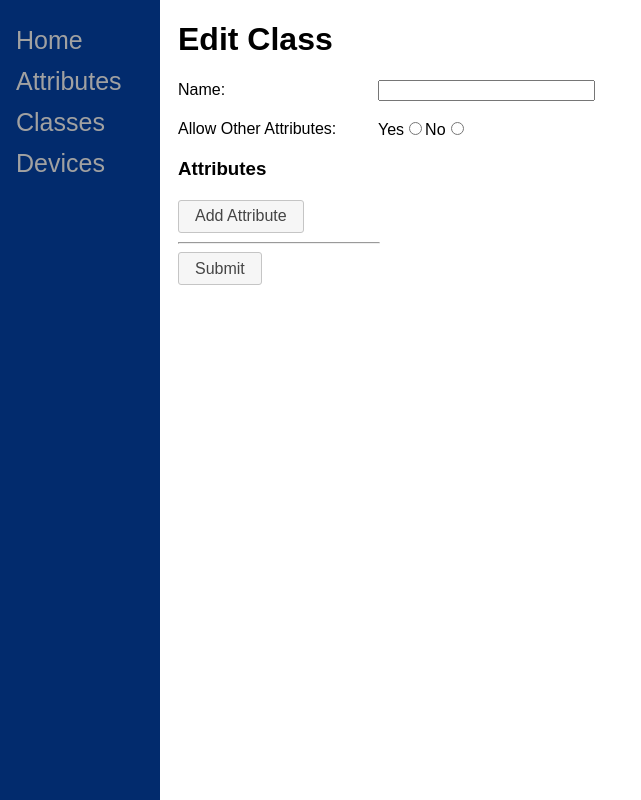
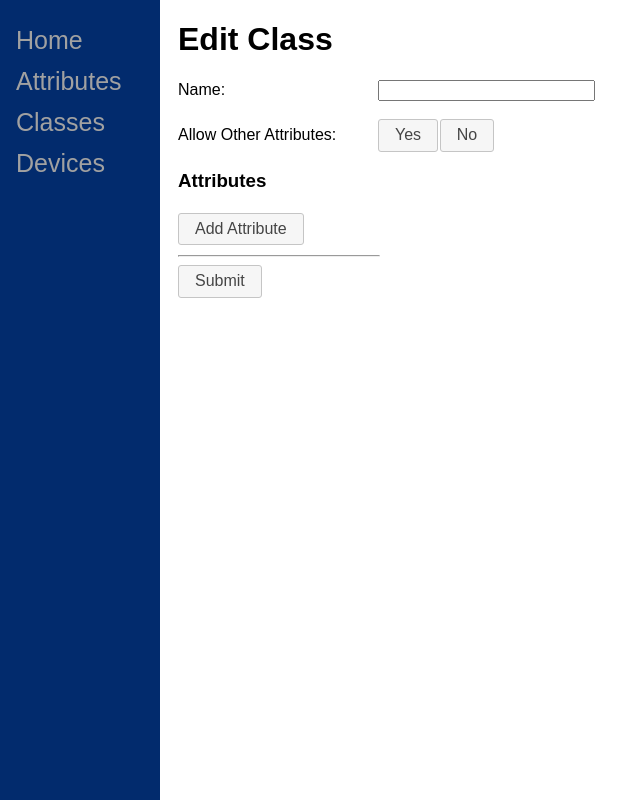
Before and after one commit to jamesbtate/network-inventory, a Flask app: page /class/edit in a window 1280 px wide. Shown: the whole page, without its empty margins (0-641 px from the left). Run offline with Flask 2, Linux system fonts and the light colour scheme; some libraries are stand-ins or nearby versions.

Commit message:
started using reusable React components.

```diff
--- a/static/inventory.jsx
+++ b/static/inventory.jsx
@@ -1,7 +1,22 @@
 // import React from 'react'
 // import ReactDOM from 'react-dom'
 
-class Form1 extends React.Component {
+
+class YesNoInput extends React.Component {
+    render() {
+        return (
+            <span class="right">
+                <label for={this.props.name + "_yes"}>Yes</label>
+                <input type="radio" name={this.props.name} id={this.props.name + "_yes"} value="yes" />
+                <label for={this.props.name + "_no"}>No</label>
+                <input type="radio" name={this.props.name} id={this.props.name + "_no"} value="no" />
+            </span>
+        )
+    }
+}
+
+
+class ClassForm extends React.Component {
     render() {
         return (
             <form action="/class/edit" method="post">
@@ -9,12 +24,7 @@ class Form1 extends React.Component {
                 <input class="right" size="24" type="text" name="name" />
                 <br />
                 <label class="left">Allow Other Attributes:</label>
-        <span class="right">
-          <label for="allow_other_attributes_yes">Yes</label>
-          <input type="radio" name="allow_other_attributes" id="allow_other_attributes_yes" value="yes" />
-          <label for="allow_other_attributes_no">No</label>
-          <input type="radio" name="allow_other_attributes" id="allow_other_attributes_no" value="no" />
-        </span>
+                <YesNoInput name="allow_other_attributes" />
 
                 <h3 class="left">Attributes</h3>
 
@@ -27,6 +37,11 @@ class Form1 extends React.Component {
             </form>
         )
     }
+    componentDidMount(prevProps, prevState) {
+        $( "input[type='radio']" ).checkboxradio({
+            icon: false
+        });
+    }
 }
 
-ReactDOM.render(<Form1 />, document.getElementById('root'));
+ReactDOM.render(<ClassForm />, document.getElementById('root'));
--- a/templates/base.html
+++ b/templates/base.html
@@ -10,8 +10,8 @@
         <script src="https://cdnjs.cloudflare.com/ajax/libs/babel-standalone/6.26.0/babel.min.js"></script>
         <script src="https://code.jquery.com/jquery-1.12.4.js"></script>
         <script src="https://code.jquery.com/ui/1.12.1/jquery-ui.js"></script>
+        <script type="text/babel" src="/static/inventory.jsx"></script>
         <script src="/static/jquery_setup.js"></script>
-        <script type="text/babel" src="/static/inventory.jsx"></script>
         {% endblock %}
     </head>
     <body>
```
Also changed, not shown: views.py (line endings or trailing spaces). Lines whose indentation alone changed are shown as unchanged.
